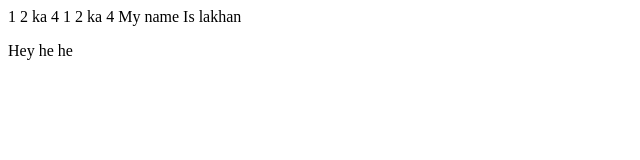
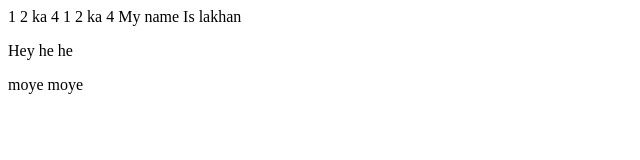
Before and after one commit to abhayPachpande/apnacollage-demo, a plain HTML site: page index.html in a window 1280 px wide. Shown: the full height of the page, 0-640 px from the left. Drawn offline with Linux system fonts and the light colour scheme.

Commit message:
added one song name

```diff
--- a/index.html
+++ b/index.html
@@ -1,2 +1,3 @@
 <p>1 2 ka 4 1 2 ka 4 My name Is lakhan </p>
 <p>Hey he he</p>
+<p>moye moye </p>
```
